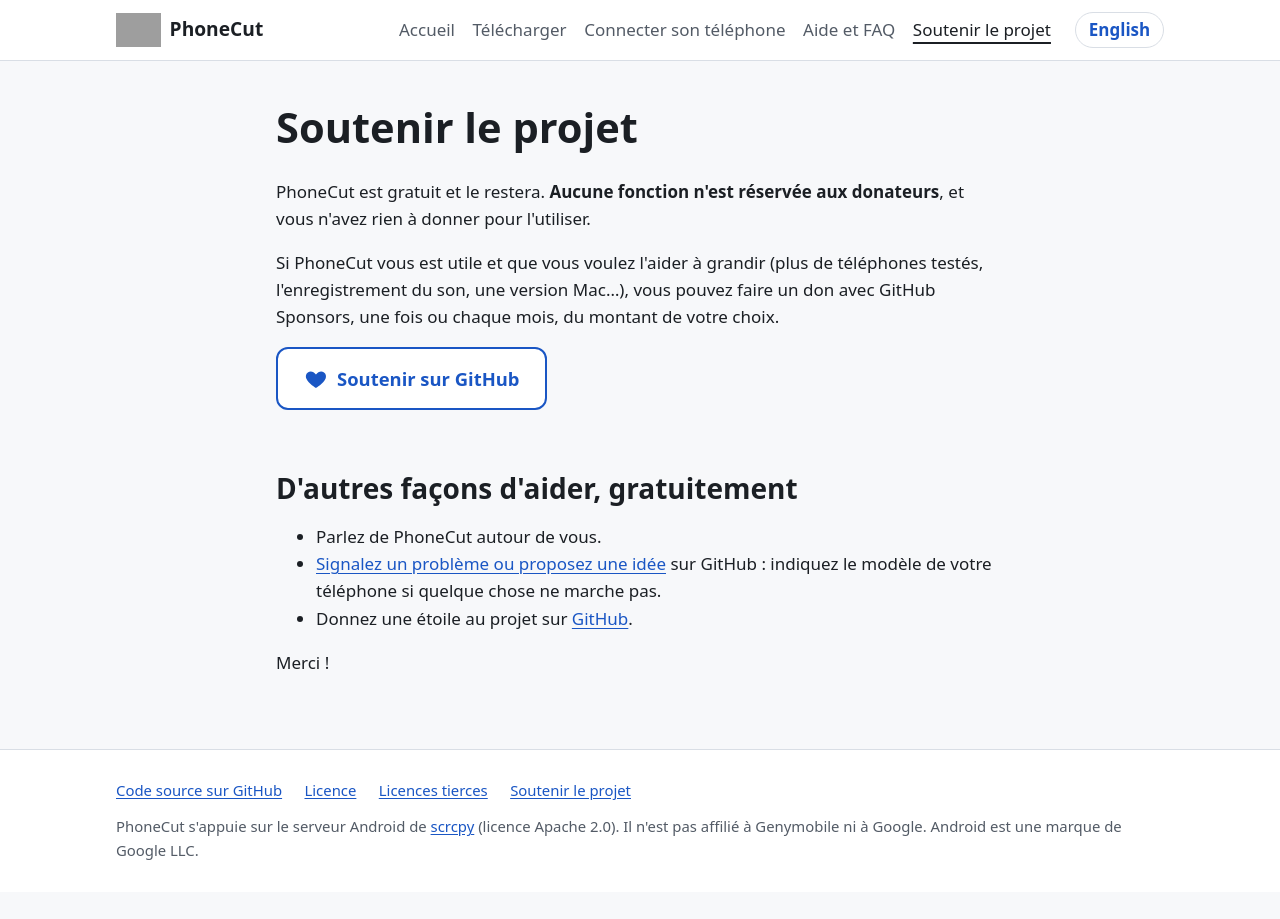
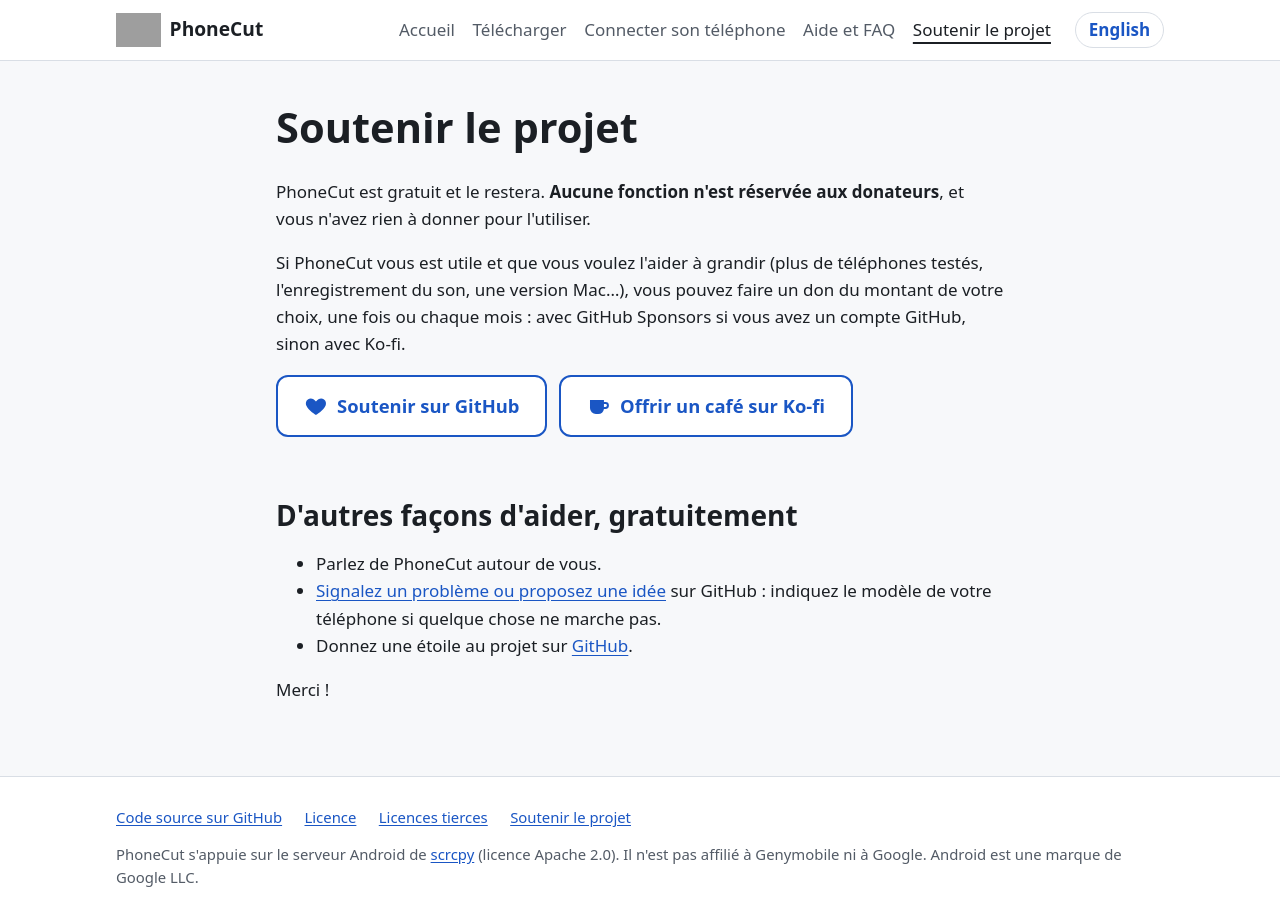
Before and after one commit to Nico7522/phony-cut, an Astro site in the folder website/: page /phony-cut/fr/support in a window 1280 px wide. Before the commit the page ends 892 px from the top, so only its background shows below. Built offline with nearby package versions, Linux system fonts and the light colour scheme; Astro itself is replaced by a stand-in of ours; grey boxes are pictures that could not be loaded.

Commit message:
Add Ko-fi as a second way to donate
- website support page: "Buy me a coffee on Ko-fi" button next to GitHub
  Sponsors (plain link, nothing loaded from Ko-fi's servers), FR + EN
- .github/FUNDING.yml: ko_fi

```diff
--- a/website/src/components/pages/Support.astro
+++ b/website/src/components/pages/Support.astro
@@ -16,12 +16,19 @@ const text = t(lang).support;
     <h1>{text.title}</h1>
     <p set:html={text.intro} />
     <p>{text.whyText}</p>
-    <p>
+    <p class="button-row">
       <a class="button secondary" href={links.sponsors}>
         <svg viewBox="0 0 24 24" aria-hidden="true" fill="currentColor">
           <path d="M12 21s-7.5-4.6-9.6-9.3C.9 8.3 3 4.5 6.7 4.5c2.1 0 3.6 1.1 5.3 3 1.7-1.9 3.2-3 5.3-3 3.7 0 5.8 3.8 4.3 7.2C19.5 16.4 12 21 12 21z"></path>
         </svg>
         {text.sponsorButton}
+      </a>
+      {/* Plain link (no Ko-fi widget or image): the site loads nothing from other servers. */}
+      <a class="button secondary" href={links.kofi}>
+        <svg viewBox="0 0 24 24" aria-hidden="true" fill="currentColor">
+          <path d="M3 6h14v2h1.5a3.5 3.5 0 0 1 0 7H17a6 6 0 0 1-6 5H9a6 6 0 0 1-6-6V6zm14 4v3h1.5a1.5 1.5 0 0 0 0-3H17z"></path>
+        </svg>
+        {text.kofiButton}
       </a>
     </p>
 
--- a/website/src/config.ts
+++ b/website/src/config.ts
@@ -12,6 +12,7 @@ export const links = {
   issues: `${REPO}/issues`,
   thirdPartyLicenses: `${REPO}/tree/main/vendor/licenses`,
   sponsors: "https://github.com/sponsors/Nico7522",
+  kofi: "https://ko-fi.com/F3B02AW0P6",
   scrcpy: "https://github.com/Genymobile/scrcpy",
 } as const;
 
--- a/website/src/i18n/en.ts
+++ b/website/src/i18n/en.ts
@@ -361,8 +361,9 @@ export const en = {
     intro:
       "PhoneCut is free and will stay free. <strong>No feature is reserved to donors</strong>, and you do not need to give anything to use it.",
     whyText:
-      "If PhoneCut is useful to you and you want to help it grow (more tested phones, sound recording, a Mac version…), you can make a donation through GitHub Sponsors, once or every month, of the amount you choose.",
+      "If PhoneCut is useful to you and you want to help it grow (more tested phones, sound recording, a Mac version…), you can make a donation of the amount you choose, once or every month: with GitHub Sponsors if you have a GitHub account, otherwise with Ko-fi.",
     sponsorButton: "Sponsor on GitHub",
+    kofiButton: "Buy me a coffee on Ko-fi",
     otherTitle: "Other ways to help, for free",
     other: [
       "Tell your friends about PhoneCut.",
--- a/website/src/i18n/fr.ts
+++ b/website/src/i18n/fr.ts
@@ -361,8 +361,9 @@ export const fr: Dict = {
     intro:
       "PhoneCut est gratuit et le restera. <strong>Aucune fonction n'est réservée aux donateurs</strong>, et vous n'avez rien à donner pour l'utiliser.",
     whyText:
-      "Si PhoneCut vous est utile et que vous voulez l'aider à grandir (plus de téléphones testés, l'enregistrement du son, une version Mac…), vous pouvez faire un don avec GitHub Sponsors, une fois ou chaque mois, du montant de votre choix.",
+      "Si PhoneCut vous est utile et que vous voulez l'aider à grandir (plus de téléphones testés, l'enregistrement du son, une version Mac…), vous pouvez faire un don du montant de votre choix, une fois ou chaque mois : avec GitHub Sponsors si vous avez un compte GitHub, sinon avec Ko-fi.",
     sponsorButton: "Soutenir sur GitHub",
+    kofiButton: "Offrir un café sur Ko-fi",
     otherTitle: "D'autres façons d'aider, gratuitement",
     other: [
       "Parlez de PhoneCut autour de vous.",
--- a/website/src/styles/global.css
+++ b/website/src/styles/global.css
@@ -278,6 +278,12 @@ main {
   box-shadow: var(--shadow);
 }
 
+.button-row {
+  display: flex;
+  flex-wrap: wrap;
+  gap: 0.75rem;
+}
+
 .button:hover {
   background: var(--accent-hover);
   color: var(--accent-text);
```
Also changed, not shown: .github/FUNDING.yml.
